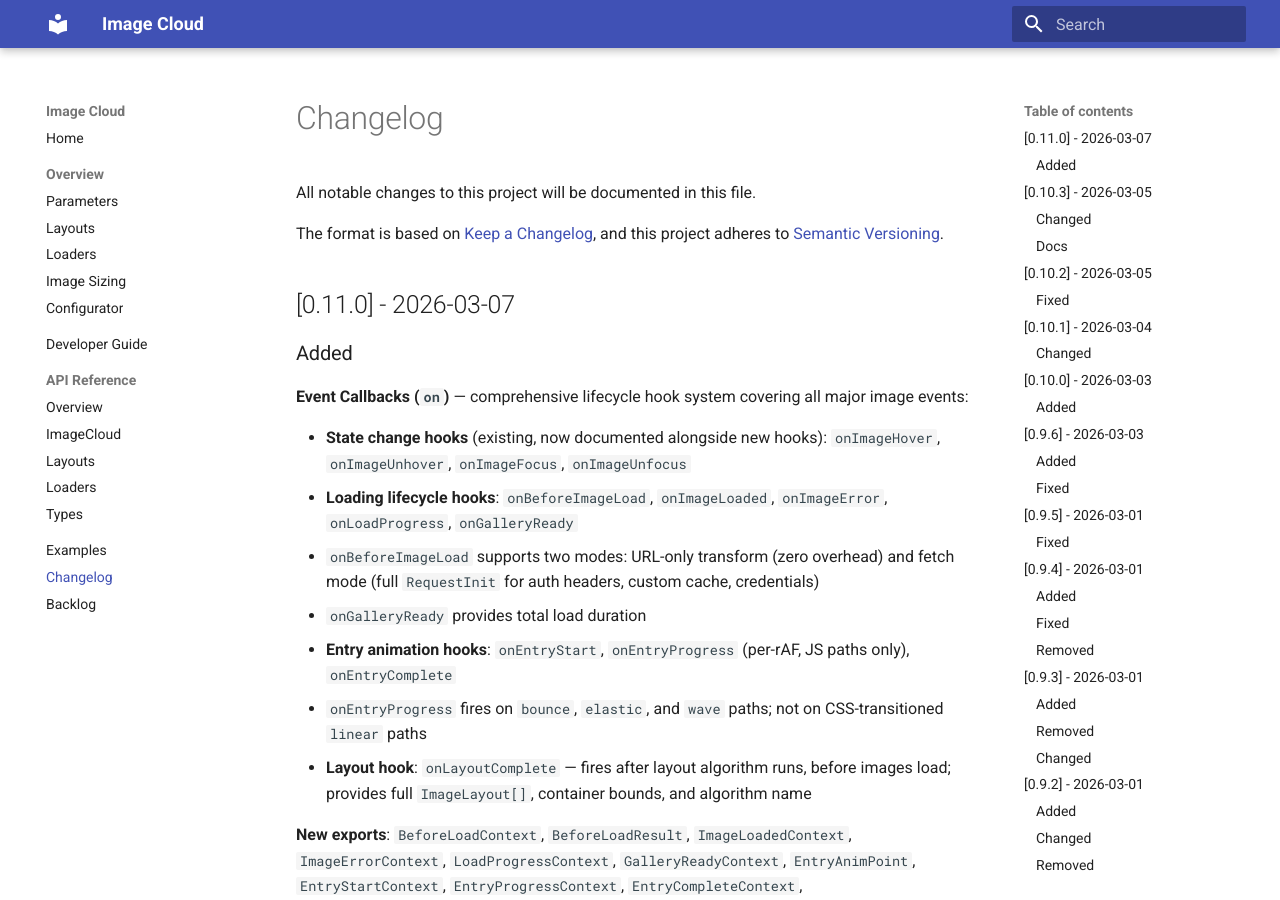
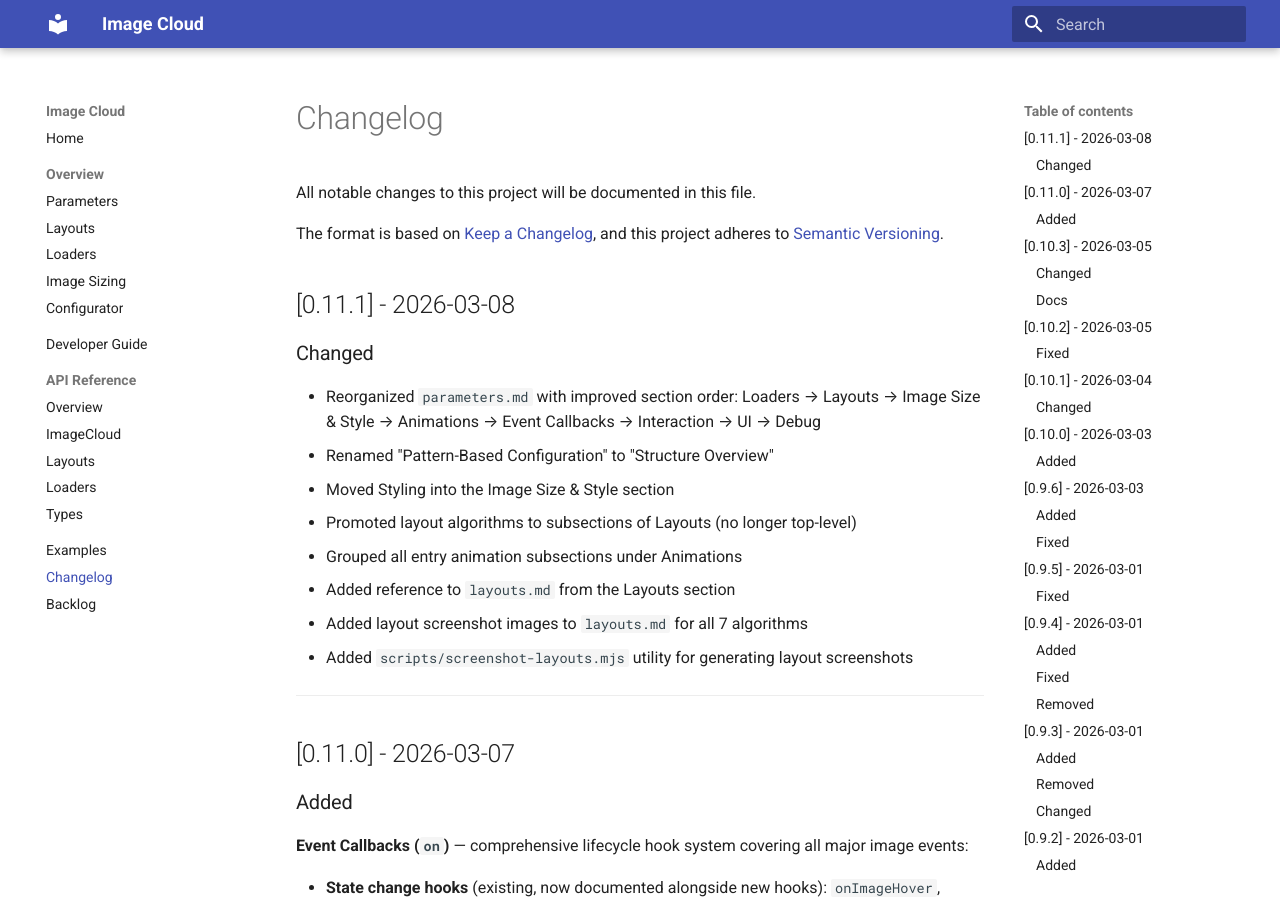
Before and after one commit to frybynite/image-cloud, an MkDocs documentation site: the page built from docs/changelog.md, in a window 1280 px wide and 900 px high. Built offline with MkDocs 1.6.1 and Material for MkDocs 9.7.7, drawn with Linux system fonts in a browser that asks for light colours.

Commit message:
Updated documentation. 0.11.0 -> 0.11.1
Co-Authored-By: Claude Sonnet 4.6 (1M context) <noreply@anthropic.com>

```diff
--- a/docs/changelog.md
+++ b/docs/changelog.md
@@ -3,6 +3,21 @@
 All notable changes to this project will be documented in this file.
 
 The format is based on [Keep a Changelog](https://keepachangelog.com/), and this project adheres to [Semantic Versioning](https://semver.org/).
+
+## [0.11.1] - 2026-03-08
+
+### Changed
+
+- Reorganized `parameters.md` with improved section order: Loaders → Layouts → Image Size & Style → Animations → Event Callbacks → Interaction → UI → Debug
+- Renamed "Pattern-Based Configuration" to "Structure Overview"
+- Moved Styling into the Image Size & Style section
+- Promoted layout algorithms to subsections of Layouts (no longer top-level)
+- Grouped all entry animation subsections under Animations
+- Added reference to `layouts.md` from the Layouts section
+- Added layout screenshot images to `layouts.md` for all 7 algorithms
+- Added `scripts/screenshot-layouts.mjs` utility for generating layout screenshots
+
+---
 
 ## [0.11.0] - 2026-03-07
 
--- a/package.json
+++ b/package.json
@@ -1,6 +1,6 @@
 {
   "name": "@frybynite/image-cloud",
-  "version": "0.11.0",
+  "version": "0.11.1",
   "description": "Javascript/TypeScript image cloud library with custom loaders, various layouts, full images styling, with animation and zoom effects",
   "type": "module",
   "main": "./dist/image-cloud.umd.js",
```
